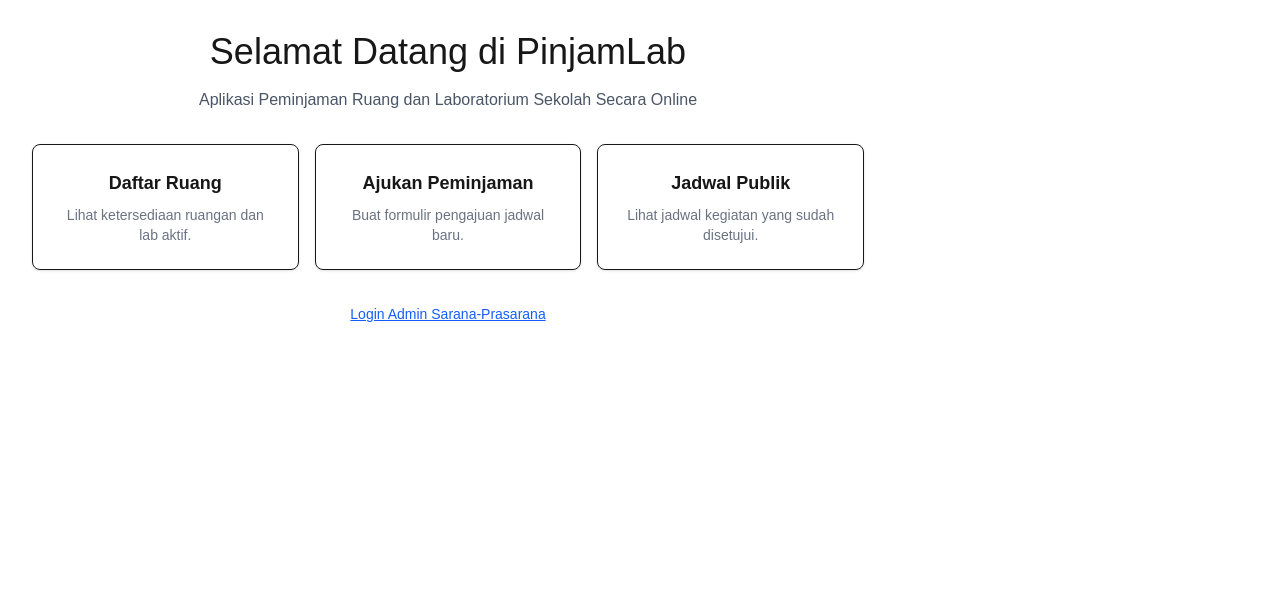
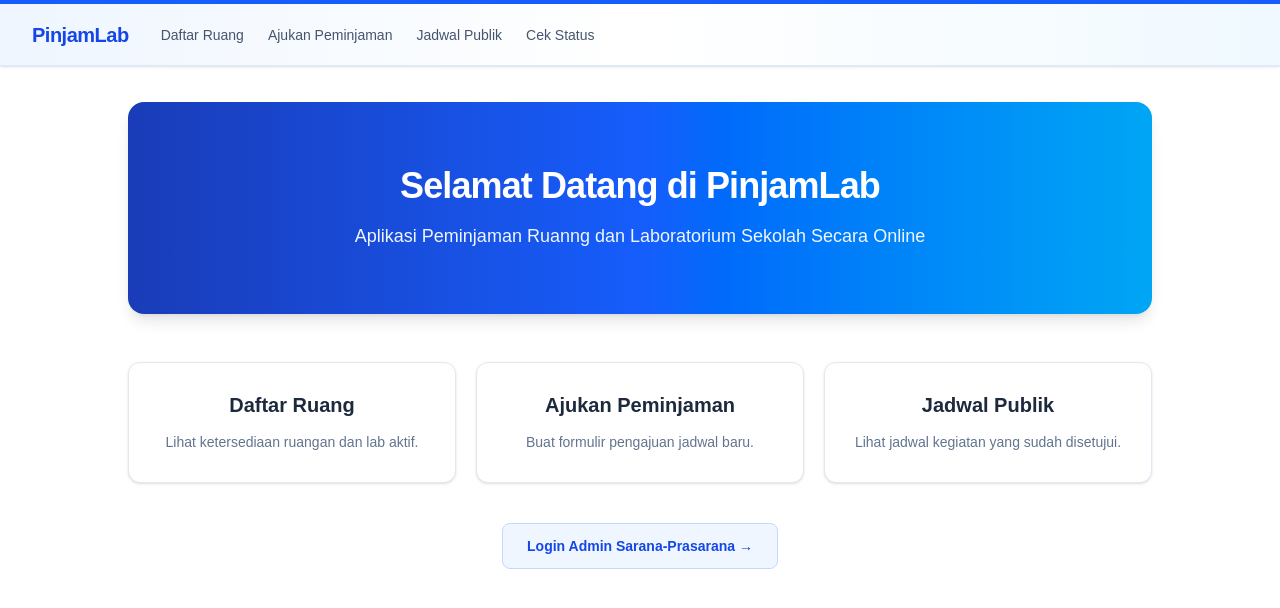
Before and after one commit to reirpl1/PinjamLab, a Next.js app: page / in a window 1280 px wide. Shown: the top 608 px of the page. Built offline with nearby package versions, Linux system fonts and the light colour scheme.

Commit message:
feat: menambahkan halaman beranda utama

```diff
--- a/app/admin/page.tsx
+++ b/app/admin/page.tsx
@@ -1,5 +1,7 @@
 import { supabasePublic, supabaseAdmin } from "@/lib/supabase";
 import { revalidatePath } from "next/cache";
+
+export const instant = false;
 
 export default async function AdminPanel() {
   const { data: permohonanList } = await supabasePublic
--- a/app/cek/page.tsx
+++ b/app/cek/page.tsx
@@ -1,4 +1,6 @@
 import { supabasePublic } from "@/lib/supabase";
+
+export const instant = false;
 
 export default async function CekStatus({
   searchParams,
@@ -49,9 +51,9 @@ export default async function CekStatus({
         </div>
         <button
           type="submit"
-          className="w-full bg-green-600 text-white p-2 rounded hover: bg-gree-700"
+          className="w-full bg-green-600 text-white p-2 rounded hover:bg-green-700"
         >
-          Cek Status[cite: 3]
+          Cek Status
         </button>
       </form>
 
--- a/app/layout.tsx
+++ b/app/layout.tsx
@@ -1,29 +1,32 @@
 import type { Metadata } from "next";
-import { Geist, Geist_Mono } from "next/font/google";
+import { Suspense } from "react";
 import "./globals.css";
-
-const geistSans = Geist({
-  variable: "--font-geist-sans",
-  subsets: ["latin"],
-});
-
-const geistMono = Geist_Mono({
-  variable: "--font-geist-mono",
-  subsets: ["latin"],
-});
+import Navbar from "@/components/Navbar";
 
 export const metadata: Metadata = {
-  title: "Create Next App",
-  description: "Generated by create next app",
+  title: "PinjamLab - Aplikasi Peminjaman Ruang dan Laboratorium",
+  description: "Sistem peminjaman ruang dan lab sekolah online",
 };
 
-export default function RootLayout({ children }: LayoutProps<"/">) {
+export default function RootLayout({
+  children,
+}: Readonly<{
+  children: React.ReactNode;
+}>) {
   return (
-    <html
-      lang="en"
-      className={`${geistSans.variable} ${geistMono.variable} h-full antialiased`}
-    >
-      <body className="min-h-full flex flex-col">{children}</body>
+    <html lang="id">
+      <body className="min-h-screen bg-slate-50 text-slate-900">
+        <Suspense
+          fallback={
+            <header className="min-h-[62px] border-b border-blue-100 bg-blue-50" />
+          }
+        >
+          <Navbar />
+        </Suspense>
+
+        {/* Konten utama */}
+        <main className="mx-auto w-full max-w-6xl px-6 py-9">{children}</main>
+      </body>
     </html>
   );
 }
--- a/app/page.tsx
+++ b/app/page.tsx
@@ -2,45 +2,64 @@ import Link from "next/link";
 
 export default function Home() {
   return (
-    <div className="max-w-4xl mx--auto p-8 text-center">
-      <h1 className="text-4xl font=bold mb-4">Selamat Datang di PinjamLab</h1>
-      <p className="text-gray-600 mb-8">
-        Aplikasi Peminjaman Ruang dan Laboratorium Sekolah Secara Online
-      </p>
+    <div className="mx-auto max-w-5xl">
+      {/* Hero Section */}
+      <section className="mb-12 overflow-hidden rounded-2xl bg-gradient-to-r from-blue-800 via-blue-600 to-sky-500 px-6 py-12 text-center shadow-lg sm:px-12 sm:py-16">
+        <h1 className="mb-4 text-3xl font-extrabold tracking-tight text-white sm:text-4xl">
+          Selamat Datang di PinjamLab
+        </h1>
 
-      <div className="grid grid-cols-1 md:grid-cols-3 gap-4">
+        <p className="mx-auto max-w-2xl text-base loading-relaxed text-blue-50 sm:text-lg">
+          Aplikasi Peminjaman Ruanng dan Laboratorium Sekolah Secara Online
+        </p>
+      </section>
+
+      {/* menu utama */}
+      <div className="grid grid-cols-1 gap-5 md:grid-cols-3">
         <Link
           href="/ruang"
-          className="p-6 border rounded-lg shadow hover:bg-gray-50"
+          className="rounded-xl border border-slate-200 bg-white p-7 text-center shadow-sm transition-all duration-200 hover:translate-y-1 hover:border-blue-300 hover:shadow-lg"
         >
-          <h2 className="font-semibold text-lg mb-2">Daftar Ruang</h2>
-          <p className="text-sm text-gray-500">
+          <h2 className="mb-3 text-xl font-bold text-slate-800">
+            Daftar Ruang
+          </h2>
+          <p className="text-sm leading-relaxed text-slate-500">
             Lihat ketersediaan ruangan dan lab aktif.
           </p>
         </Link>
+
         <Link
           href="/pinjam"
-          className="p-6 border rounded-lg shadow hover:bg-gray-50"
+          className="rounded-xl border border-slate-200 bg-white p-7 text-center shadow-sm transition-all duration-200 hover:-translate-y-1 hover:border-blue-300 hover:shadow-lg"
         >
-          <h2 className="font-semibold text-lg mb-2">Ajukan Peminjaman</h2>
-          <p className="text-sm text-gray-500">
+          <h2 className="mb-3 text-xl font-bold text-slate-800">
+            Ajukan Peminjaman
+          </h2>
+          <p className="text-sm leading-relaxed text-slate-500">
             Buat formulir pengajuan jadwal baru.
           </p>
         </Link>
+
         <Link
           href="/peminjaman"
-          className="p-6 border rounded-lg shadow hover:bg-gray-50"
+          className="rounded-xl border border-slate-200 bg-white p-7 text-center shadow-sm transition-all duration-200 hover:-translate-y-1 hover:border-blue-300 hover:shadow-lg"
         >
-          <h2 className="font-semibold text-lg mb-2">Jadwal Publik</h2>
-          <p className="text-sm text-gray-500">
+          <h2 className="mb-3 text-xl font-bold text-slate-800">
+            Jadwal Publik
+          </h2>
+          <p className="text-sm leading-relaxed text-slate-500">
             Lihat jadwal kegiatan yang sudah disetujui.
           </p>
         </Link>
       </div>
 
-      <div className="mt-8">
-        <Link href="/login" className="text-sm text-blue-600 underline">
-          Login Admin Sarana-Prasarana
+      {/* Login Admin */}
+      <div className="mt-10 text-center">
+        <Link
+          href="/login"
+          className="inline-block rounded-lg border border-blue-200 bg-blue-50 px-6 py-3 text-sm font-semibold text-blue-700 transition-colors hover:bg-blue-100"
+        >
+          Login Admin Sarana-Prasarana →
         </Link>
       </div>
     </div>
--- a/app/pinjam/page.tsx
+++ b/app/pinjam/page.tsx
@@ -1,5 +1,7 @@
 import { supabasePublic, supabaseAdmin } from "@/lib/supabase";
 import { redirect } from "next/navigation";
+
+export const instant = false;
 
 export default async function FormPinjam() {
   const { data: ruangList } = await supabasePublic
--- a/app/ruang/[id]/page.tsx
+++ b/app/ruang/[id]/page.tsx
@@ -1,5 +1,7 @@
 import { supabasePublic } from "@/lib/supabase";
 import { notFound } from "next/navigation";
+
+export const instant = false;
 
 export default async function DetailRuangan({
   params,
@@ -9,52 +11,87 @@ export default async function DetailRuangan({
   const resolvedParams = await params;
   const ruangId = resolvedParams.id;
 
-  // ambil data ruang
-  const { data: ruang } = await supabasePublic
+  // Ambil data ruang
+  const { data: ruang, error: errorRuang } = await supabasePublic
     .from("ruang")
     .select("*")
     .eq("id", ruangId)
     .single();
 
-  if (!ruang) notFound();
+  if (errorRuang || !ruang) notFound();
 
-  // ambil jadwal yang sudah disetujui untuk ruangan ini (TANPA nama pemminjam)
-  const { data: jadwalList } = await supabasePublic
+  // Ambil jadwal yang sudah disetujui untuk ruangan ini
+  const { data: jadwalList, error: errorJadwal } = await supabasePublic
     .from("peminjaman")
     .select("tanggal, mulai, selesai, keperluan")
-    .eq("ruang__id", ruangId)
+    .eq("ruang_id", ruangId)
+    .eq("status", "disetujui")
     .order("tanggal", { ascending: true });
 
   return (
-    <div className="max-w-3xl mx-auto p-6">
-      <h1 className="text-3xl font-bold mb-2">{ruang.nama}</h1>
-      <p className="text-gray-600 uppercase mb-4">
-        Jenis: {ruang.jenis} | Kapasitas: {ruang.kapasitas} orang
+    <article className="rounded-xl border border-slate-200 bg-white p-6 shadow-sm">
+      {/* Informasi Ruangan */}
+      <span className="inline-block rounded bg-blue-100 px-2 py-0.5 text-xs font-medium uppercase text-blue-700">
+        {ruang.jenis}
+      </span>
+
+      <h1 className="mt-2 text-3xl font-bold text-slate-900">{ruang.nama}</h1>
+
+      <p className="mt-1 text-slate-500">{ruang.lokasi}</p>
+
+      <div className="mt-4 space-y-2">
+        <p className="text-lg font-semibold text-slate-900">
+          Kapasitas {ruang.kapasitas} orang
         </p>
-      <p className="text-gray-600 mb-6">Lokasi: {ruang.lokasi}</p>
 
-      <h2 className="text-xl font-semibold mb-3">Jadwal Ruangan Disetujui</h2>
-      {jadwalList && jadwalList.length > 0 ? (
-        <div className="space-y-3">
+        <p className="text-sm text-slate-500">
+          Informasi ruang dan laboratorium PinjamLab
+        </p>
+      </div>
+
+      {/* Jadwal Ruangan */}
+      <section className="mt-8">
+        <h2 className="mb-1 text-xl font-bold text-slate-900">
+          Jadwal Ruangan Disetujui
+        </h2>
+
+        <p className="mb-4 text-sm text-slate-500">
+          Daftar kegiatan yang telah mendapatkan persetujuan.
+        </p>
+
+        {errorJadwal ? (
+          <p className="text-sm text-red-500">Gagal memuat jadwal ruangan.</p>
+        ) : jadwalList && jadwalList.length > 0 ? (
+          <div className="grid gap-4 sm:grid-cols-2">
             {jadwalList.map((j, idx) => (
-            <div key={idx} className="border p-4 rounded bg-gray-50">
-              <p>
-                <strong>Tanggal:</strong> {j.tanggal}
+              <div
+                key={idx}
+                className="rounded-xl border border-slate-200 bg-white p-4 shadow-sm transition-all duration-200 hover:-translate-y-1 hover:border-blue-300 hover:shadow-md"
+              >
+                <span className="inline-block rounded bg-green-100 px-2 py-0.5 text-xs font-medium text-green-700">
+                  Disetujui
+                </span>
+
+                <h3 className="mt-2 font-bold text-slate-900">{j.keperluan}</h3>
+
+                <p className="mt-2 text-sm text-slate-500">
+                  Tanggal: {j.tanggal}
                 </p>
-              <p>
-                <strong>Waktu:</strong> {j.mulai} - {j.selesai}
-              </p>
-              <p>
-                <strong>Keperluan:</strong> {j.keperluan}
+
+                <p className="text-sm text-slate-500">
+                  Waktu: {j.mulai} - {j.selesai}
                 </p>
               </div>
             ))}
           </div>
         ) : (
-        <p className="text-gray-500">
+          <div className="rounded-xl border border-slate-200 bg-slate-50 p-5">
+            <p className="text-sm text-slate-500">
               Belum ada jadwal peminjaman yang disetujui untuk ruangan ini.
             </p>
+          </div>
         )}
-    </div>
+      </section>
+    </article>
   );
 }
--- a/app/ruang/page.tsx
+++ b/app/ruang/page.tsx
@@ -1,5 +1,7 @@
 import { supabasePublic } from "@/lib/supabase";
 import Link from "next/link";
+
+export const instant = false;
 
 export default async function DaftarRuang({
   searchParams,
@@ -18,53 +20,103 @@ export default async function DaftarRuang({
   const { data: ruangList, error } = await query;
 
   return (
-    <div className="max-w-5xl mx-auto p-6">
-      <h1 className="text-2xl font-bold mb-4">Daftar Ruang & Laboratorium</h1>
+    <div>
+      <h1 className="mb-4 text-2xl font-bold">Daftar Ruang & Laboratorium</h1>
 
-      {/* Filter Jenis */}
-      <div className="flex gap-2 mb-6">
-        <Link href="/ruang" className="px-3 py-1 bg-gray-200 rounded">
+      {/* Filter Jenis Ruangan */}
+      <div className="mb-5 flex flex-wrap gap-2">
+        <Link
+          href="/ruang"
+          className={`rounded-md px-3 py-2 text-sm transition-colors ${
+            !jenisFilter
+              ? "bg-blue-600 text-white"
+              : "bg-slate-100 text-slate-700 hover:bg-slate-200"
+          }`}
+        >
           Semua
         </Link>
-        <Link href="/ruang?jenis=lab" className="px-3 py-1 bg-blue-100 rounded">
+
+        <Link
+          href="/ruang?jenis=lab"
+          className={`rounded-md px-3 py-2 text-sm transition-colors ${
+            jenisFilter === "lab"
+              ? "bg-blue-600 text-white"
+              : "bg-slate-100 text-slate-700 hover:bg-slate-200"
+          }`}
+        >
           Lab
         </Link>
+
         <Link
           href="/ruang?jenis=kelas"
-          className="px-3 py-1 bg-green-100 rounded"
+          className={`rounded-md px-3 py-2 text-sm transition-colors ${
+            jenisFilter === "kelas"
+              ? "bg-blue-600 text-white"
+              : "bg-slate-100 text-slate-700 hover:bg-slate-200"
+          }`}
         >
           Kelas
         </Link>
+
         <Link
           href="/ruang?jenis=aula"
-          className="px-3 py-1 bg-yellow-100 rounded"
+          className={`rounded-md px-3 py-2 text-sm transition-colors ${
+            jenisFilter === "aula"
+              ? "bg-blue-600 text-white"
+              : "bg-slate-100 text-slate-700 hover:bg-slate-200"
+          }`}
         >
           Aula
         </Link>
       </div>
 
-      {error && <p className="text-red-500">Gagal memuat data ruang.</p>}
+      {error ? (
+        <p className="text-red-500">Gagal memuat data ruang.</p>
+      ) : (
+        <>
+          <p className="mb-3 text-sm text-slate-500">
+            {ruangList?.length ?? 0} ruang ditemukan
+          </p>
 
-      <div className="grid grid-cols-1 md:grid-cols-3 gap-4">
-        {ruangList?.map((ruang) => (
-          <div key={ruang.id} className="border p-4 rounded-lg shadow-sm">
-            <h2 className="font-semibold text-lg">{ruang.nama}</h2>
-            <p className="text-sm text-gray-600 uppercase">
+          {ruangList && ruangList.length > 0 ? (
+            <div className="grid gap-4 sm:grid-cols-2 lg:grid-cols-3">
+              {ruangList.map((ruang) => (
+                <div
+                  key={ruang.id}
+                  className="rounded-xl border border-slate-200 bg-white p-4 shadow-sm transition-all duration-200 hover:-translate-y-1 hover:border-blue-300 hover:shadow-lg"
+                >
+                  <h2 className="mb-1 text-lg font-bold text-slate-900">
+                    {ruang.nama}
+                  </h2>
+
+                  <p className="text-sm uppercase text-slate-500">
                     Jenis: {ruang.jenis}
                   </p>
-            <p className="text-sm text-gray-600">
+
+                  <p className="text-sm text-slate-500">
                     Kapasitas: {ruang.kapasitas} orang
                   </p>
-            <p className="text-sm text-gray-600 mb-4">Lokasi: {ruang.lokasi}</p>
+
+                  <p className="mb-4 text-sm text-slate-500">
+                    Lokasi: {ruang.lokasi}
+                  </p>
+
                   <Link
                     href={`/ruang/${ruang.id}`}
-              className="inline-block bg-blue-600 text-white text-sm px-4 py-2 rounded hover:bg-blue-700"
+                    className="inline-block rounded-md bg-blue-600 px-3 py-2 text-sm font-medium text-white transition-colors hover:bg-blue-700"
                   >
-              Lihat Detail & Jadwal[cite: 3]
+                    Lihat Detail & Jadwal
                   </Link>
                 </div>
               ))}
             </div>
+          ) : (
+            <p className="text-slate-500">
+              Belum ada ruang atau laboratorium yang tersedia.
+            </p>
+          )}
+        </>
+      )}
     </div>
   );
 }
--- /dev/null
+++ b/components/Navbar.tsx
@@ -0,0 +1,49 @@
+"use client";
+
+import Link from "next/link";
+import { usePathname } from "next/navigation";
+
+const menu = [
+  { href: "/ruang", teks: "Daftar Ruang" },
+  { href: "/pinjam", teks: "Ajukan Peminjaman" },
+  { href: "/peminjaman", teks: "Jadwal Publik" },
+  { href: "/cek", teks: "Cek Status" },
+];
+
+export default function Navbar() {
+  const pathname = usePathname();
+
+  return (
+    <header className="border-t-4 border-blue-600 bg-gradient-to-r from-blue-50 via-white to-sky-50 shadow-sm">
+      <nav className="flex min-h-[62px] flex-wrap items-center gap-6 border-b border-blue-100 px-8 py-3">
+        {/* Logo */}
+        <Link
+          href="/"
+          className="mr-2 text-xl font-extrabold tracking-tight text-blue-700"
+        >
+          PinjamLab<span className="text-sky-500"></span>
+        </Link>
+
+        {/* Menu Navigasi */}
+        {menu.map((m) => {
+          const aktif =
+            pathname === m.href || pathname.startsWith(m.href + "/");
+
+          return (
+            <Link
+              key={m.href}
+              href={m.href}
+              className={`relative py-2 text-sm transition-colors duration-200 ${
+                aktif
+                  ? "font-bold text-blue-700 after:absolute after:bottom-0 after:left-0 after:h-[3px] after:w-full after:rounded-full after:bg-blue-600"
+                  : "font-medium text-slate-600 hover:text-blue-600"
+              }`}
+            >
+              {m.teks}
+            </Link>
+          );
+        })}
+      </nav>
+    </header>
+  );
+}
```
Also changed, not shown: app/login/page.tsx (added, +50 -0 lines), app/peminjaman/page.tsx (+45 -11 lines). Lines whose indentation alone changed are shown as unchanged.
